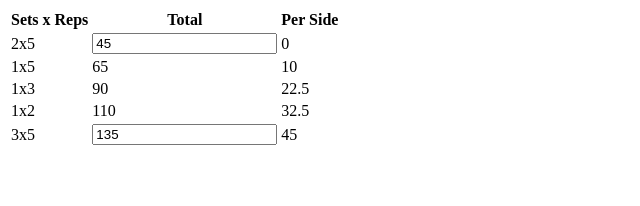
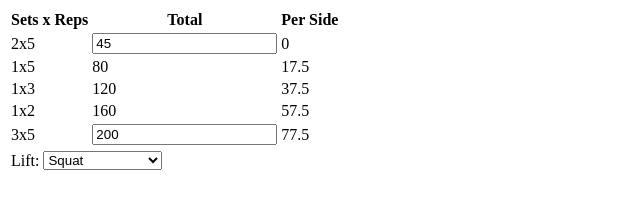
Before and after one commit to jimmay5469/StartingStrengthCalculator, a website: page public/index.html in a window 1280 px wide. Shown: the whole page, without its empty margins (0-640 px from the left). Drawn offline with Linux system fonts and the light colour scheme.

Commit message:
adding lifts

```diff
--- a/public/index.html
+++ b/public/index.html
@@ -43,6 +43,12 @@
 				<td data-bind="text: (workWeight() - 45) / 2"></td>
 			</tr>
 		</table>
-		<div class="helloWorld" data-bind="text: helloWorld"></div>
+		<table>
+			<tr>
+				<td>Lift:</td>
+				<td><select data-bind="options: Lifts, value: selectedLift, optionsText: 'name'" /></td>
+				<td></td>
+			</tr>
+		</table>
 	</body>
 </html>
--- a/public/scripts/ssCalc.js
+++ b/public/scripts/ssCalc.js
@@ -3,20 +3,30 @@ $(function () {
 	$.cookie.json = true;
 
 	var defaultSettings = {
-		startWeight: 45,
-		workWeight: 135
+		startWeight: [45,45,45,45,45],
+		workWeight: [200,200,200,200,200]
 	};
 
 	var settings = defaultSettings;
 	if($.cookie('ssCalcSettings')) {
 		settings = $.extend(defaultSettings, $.cookie('ssCalcSettings'));
 	}
+	$.cookie('ssCalcSettings', settings);
 
 	function ssCalcViewModel() {
 		var self = this;
 
-		self.startWeight = ko.observable(settings.startWeight);
-		self.workWeight = ko.observable(settings.workWeight);
+		self.selectedLift = ko.observable();
+		self.startWeight = ko.observable(settings.startWeight[0]);
+		self.workWeight = ko.observable(settings.workWeight[0]);
+
+		self.Lifts = ko.observableArray([
+			{ name: 'Squat', value: 0 },
+			{ name: 'Overhead Press', value: 1 },
+			{ name: 'Bench Press', value: 2 },
+			{ name: 'Deadlift', value: 3 },
+			{ name: 'Power Clean', value: 4 }
+		]);
 
 		self.onebyfive = ko.computed(function() {
 			return calculateWarmupWeight(self.startWeight(), self.workWeight(), 0.25);
@@ -28,13 +38,18 @@ $(function () {
 			return calculateWarmupWeight(self.startWeight(), self.workWeight(), 0.75);
 		});
 
+		self.selectedLift.subscribe(function(newValue) {
+			var currentSettings = $.cookie('ssCalcSettings');
+			self.startWeight(currentSettings.startWeight[newValue.value]);
+			self.workWeight(currentSettings.workWeight[newValue.value]);
+		});
+
 		self.startWeight.subscribe(persistSettings);
 		self.workWeight.subscribe(persistSettings);
 		function persistSettings() {
-			var newSettings = {
-				startWeight: self.startWeight(),
-				workWeight: self.workWeight()
-			}
+			var newSettings = $.cookie('ssCalcSettings');
+			newSettings.startWeight[self.selectedLift().value] = self.startWeight();
+			newSettings.workWeight[self.selectedLift().value] = self.workWeight();
 			$.cookie('ssCalcSettings', newSettings);
 		}
 	}
```
